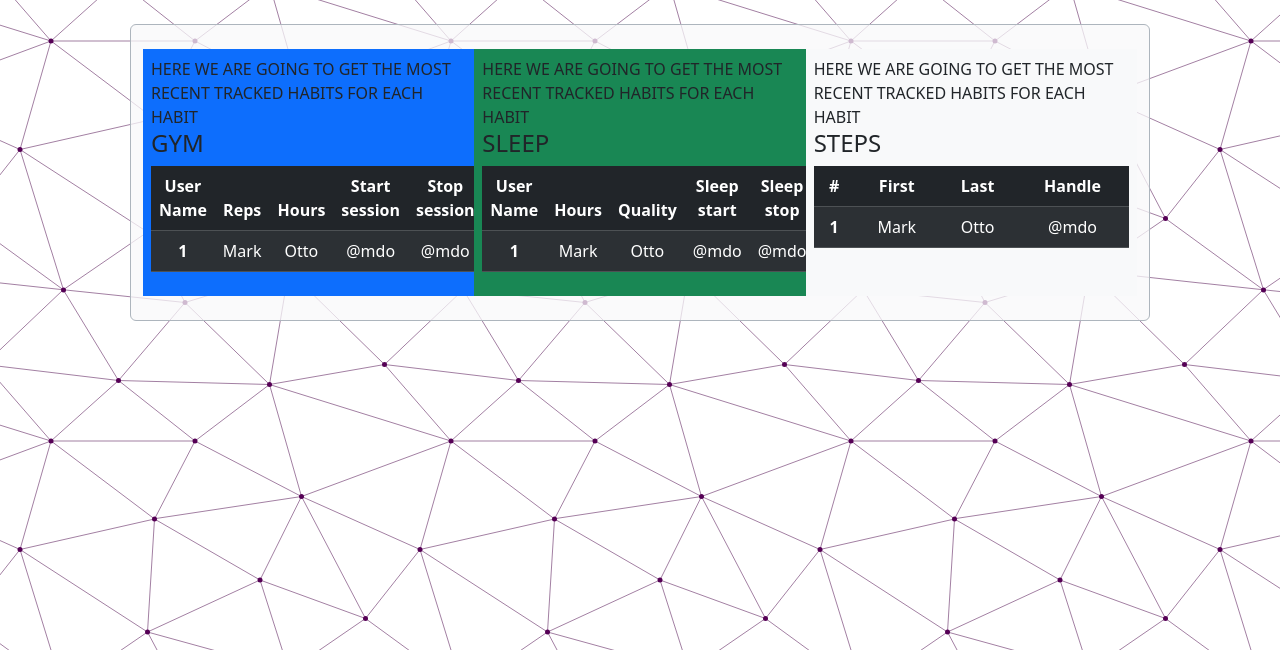
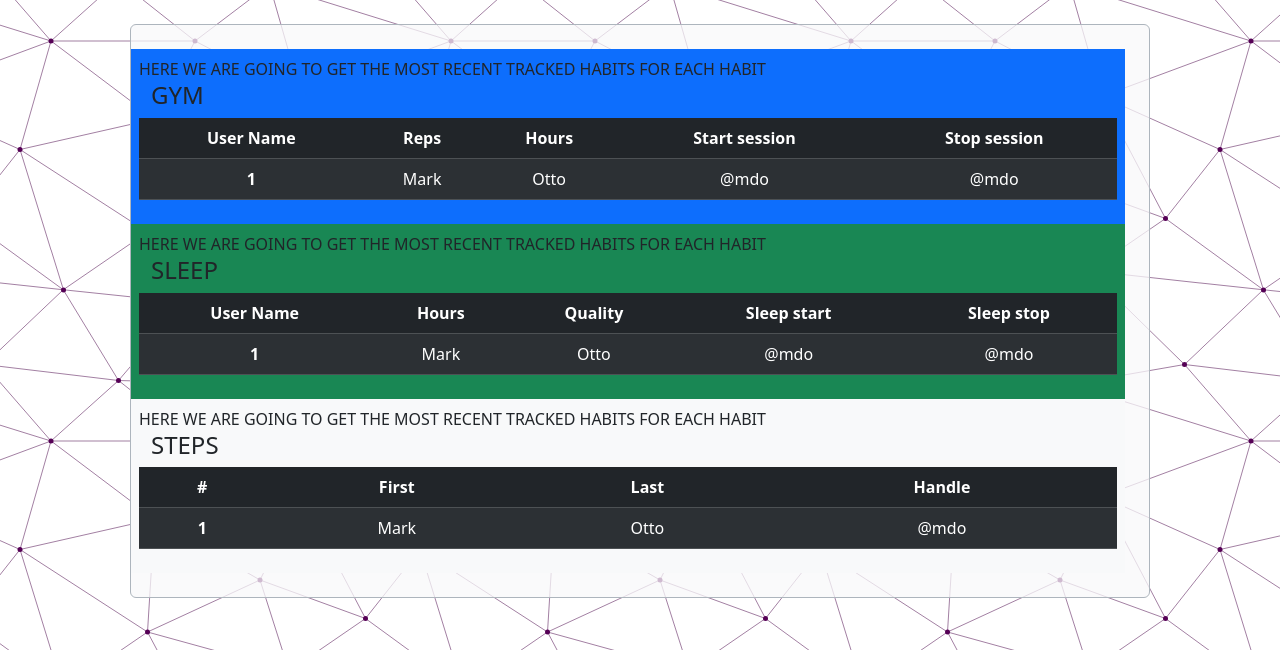
Before and after one commit to DiegoRM7/Habit-Tracker-Group-Project, a Flask app: page /dashboard in a window 1280 px wide. Shown: the part 150-800 px from the top of the page. Run offline with Flask 3, Linux system fonts and the light colour scheme; the visitor is signed in with stand-in values (Sample User, id 1).

Commit message:
dashboard changed table structure into rows instead of columns
edit readme page, next going to create a checklist here of things that we may have to make sure we have done.

```diff
--- a/flask_app/controllers/users.py
+++ b/flask_app/controllers/users.py
@@ -23,7 +23,7 @@ def create_user():
 @app.get("/dashboard")
 def dashboard():
     if 'user_id' not in session:
-        return redirect('/')
+        return redirect('/login')
     return render_template("dashboard.html")
 
 @app.get("/login")
--- a/flask_app/templates/dashboard.html
+++ b/flask_app/templates/dashboard.html
@@ -27,7 +27,7 @@
         <div class="container">
             <div class="p-4 mb-3 card bg-opacity-75 bg-light hover-shadow border-1 border-dark-subtle border">
                 <div class="row">
-                    <div class="col-4 bg-primary p-2">
+                    <div class="row bg-primary p-2">
                         HERE WE ARE GOING TO GET THE MOST RECENT TRACKED HABITS FOR EACH HABIT
                         <h4>GYM</h4>
                         <table class="table table-striped table-dark text-center">
@@ -54,7 +54,7 @@
                             </tbody>
                         </table>
                     </div>
-                    <div class="col-4 bg-success p-2">
+                    <div class="row bg-success p-2">
                         HERE WE ARE GOING TO GET THE MOST RECENT TRACKED HABITS FOR EACH HABIT
                         <h4>SLEEP</h4>
                         <table class="table table-striped table-dark text-center">
@@ -79,7 +79,7 @@
                             </tbody>
                         </table>
                     </div>
-                    <div class="col-4 bg-light p-2">
+                    <div class="row bg-light p-2">
                         HERE WE ARE GOING TO GET THE MOST RECENT TRACKED HABITS FOR EACH HABIT
                         <h4>STEPS</h4>
                         <table class="table table-striped table-dark text-center">
--- a/flask_app/templates/login.html
+++ b/flask_app/templates/login.html
@@ -13,7 +13,7 @@
     <div class="container mx-auto my-auto px-5 pb-3 pt-3">
         <div class="row align-items-center mb-4">
             <h1 class="col-6 text-start display-4 fw-bold text-success top-title">Habit Tracker</h1>
-            <a href="/" class="col-6 text-end fw-bold top-title">Don't Have an Account? Register</a>
+            <a href="/" class="col-6 text-end fw-bold top-title bg-transparent">Don't Have an Account? Register</a>
         </div>
         <div class="row justify-content-around">
             <div class="col-6 px-5 pb-3 bg-dark bg-gradient">
```
Also changed, not shown: flask_app/templates/register.html (+4 -4 lines), README.md.
